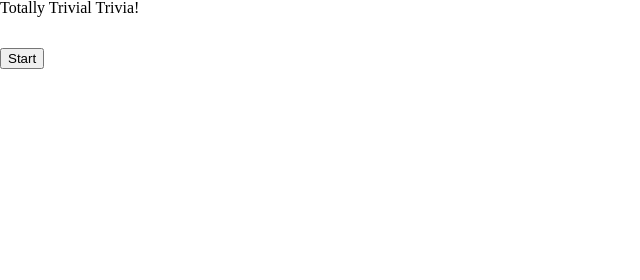
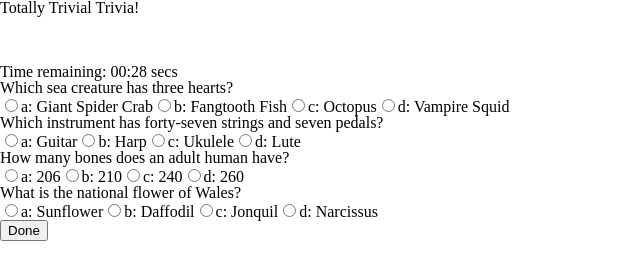
Before and after one commit to mchavali05/TriviaGame, a plain HTML site: page index.html in a window 1280 px wide. Both pictures are taken after a click on the button "Start". Shown: the whole page, without its empty margins (0-640 px from the left). Drawn offline with nearby package versions, Linux system fonts and the light colour scheme.

Commit message:
add javascript logic

```diff
--- a/assets/javascript/app.js
+++ b/assets/javascript/app.js
@@ -0,0 +1,171 @@
+
+	var userAnswers = [];
+	var correctCount = 0;
+
+	$('#doneButton').hide();
+	$('#results').hide();
+	//click start button to start the trivia game
+	$('#button').on('click',function(){
+	  var button = $(this);
+	  var startGame = button.text();
+	  $('#button').hide();
+	  $('#doneButton').show();
+	  //alert(startGame);
+	  displayQuestions(questions, gameDisplay)
+
+	  //timer code
+
+		var time = 30;
+		var gameTimer = setInterval(function(){
+			time --;
+			//console.log(time);
+			//$('.trivia').html(time);
+			//$('time-remaining').html(time);
+			$('#time-remaining').html("Time remaining: " + "00:" + time + " secs");
+			if(time == 0){
+				//alert("time is up");
+
+				clearInterval(gameTimer);
+				$('#results').show();
+			}
+
+
+
+		}, 1000)
+
+
+	});
+
+
+	//questions
+	var questions = [
+		{
+		  question: "Which sea creature has three hearts?",
+
+		  answers: {
+		  	a: 'Giant Spider Crab',
+		  	b: 'Fangtooth Fish',
+		  	c: 'Octopus',
+		  	d: 'Vampire Squid'
+		  },
+		  correctAnswer: 'c'
+		},
+		{
+		  question: "Which instrument has forty-seven strings and seven pedals?",
+
+		  answers: {
+		  	a: 'Guitar',
+		  	b: 'Harp',
+		  	c: 'Ukulele',
+		  	d: 'Lute'
+		  },
+		  correctAnswer: 'b'
+		},
+		{
+		  question: "How many bones does an adult human have?",
+
+		  answers: {
+		  	a: '206',
+		  	b: '210',
+		  	c: '240',
+		  	d: '260'
+		  },
+		  correctAnswer: 'a'
+		},
+		{
+		  question: "What is the national flower of Wales?",
+
+		  answers: {
+		  	a: 'Sunflower',
+		  	b: 'Daffodil',
+		  	c: 'Jonquil',
+		  	d: 'Narcissus'
+		  },
+		  correctAnswer: 'b'
+		}
+	]
+
+	var correctAnswers = ["Octopus", "Harp", "206", "Daffodil"];
+
+	var gameDisplay = document.getElementById('quiz');
+	var resultsDisplay = document.getElementById('results');
+    var doneButton = document.getElementById('done');
+
+	function displayQuestions(questions, gameDisplay){
+
+		var answers;
+		var quizInput = [];
+
+
+		//for each question
+		for (var i=0; i<questions.length; i++) {
+			//answers are empty first
+			answers = [];
+
+			// for each available answers to the question
+			for (letter in questions[i].answers) {
+				//console.log(questions)
+				//add html radio button
+				answers.push(
+					'<label>'
+					 + '<input type="radio" name="question'+i+'" value="'+questions[i].answers[letter] +'">'
+					 + letter + ': '
+					 + questions[i].answers[letter]
+					 + '</label>');
+			}
+
+		// add question and answers to the output
+		quizInput.push(
+				'<div class="question">' + questions[i].question
+
+				+ '<div class="answers">' + answers .join('')
+
+			);
+
+		}
+
+
+		$('#quiz').append(quizInput.join(''));
+
+		$("input").on("click", function () {
+				var input = $(this)
+				//console.log(this.value)
+				userAnswers.push(this.value)
+				//console.log(userAnswers);
+			})
+		//console.log(quizInput.join(''));
+
+	}
+
+
+
+    $('#doneButton').on('click',function(){
+	  var done = $(this);
+	  var endGame = done.text();
+	  $('#quiz').hide();
+	  $('#doneButton').hide();
+	  $('#time-remaining').hide();
+	  //console.log("done");
+	  var correctCount = 0;
+	  var incorrectCount = 0;
+
+	  //for loop the questions
+	  	// check if correctAnswer === userAnswers
+
+	  		for (var i=0; i<correctAnswers.length; i++) {
+
+				// add to the number of correct answers
+
+				if (userAnswers.includes(correctAnswers[i])){
+					correctCount++;
+				} else if (userAnswers!=(correctAnswers[i])){
+					incorrectCount++;
+				}
+	  		}
+
+	  		//console.log(correctCount);
+	  		$('#correct').append(correctCount++);
+	  		//console.log(incorrectCount);
+	  		$('#incorrect').append(incorrectCount++);
+
+	});
--- a/index.html
+++ b/index.html
@@ -7,13 +7,29 @@
 	<link rel="stylesheet" type="text/css" href="assets/css/style.css">
 </head>
 <body>
-
-	<div>
+	<div class="trivia">
 		<h1>Totally Trivial Trivia!</h1>
 		<br>
 		<br>
-		<button>Start</button>
+
+		<button id="button">Start</button>
+		<br>
 	</div>
+	<div class="start">
+
+		<p><span id="time-remaining"></span></p>
+
+	</div>
+
+	<div id="quiz"></div>
+	<button id="doneButton">Done</button>
+	<div id="done"></div>
+	<div id="results">
+		<div>All Done!</div>
+		<div id="correct">Correct Answers: </div>
+		<div id="incorrect">Incorrect Answers: </div>
+	</div>
+
 
 	<script type="text/javascript" src="assets/javascript/app.js"></script>
 
```
Also changed, not shown: 1 other file.
